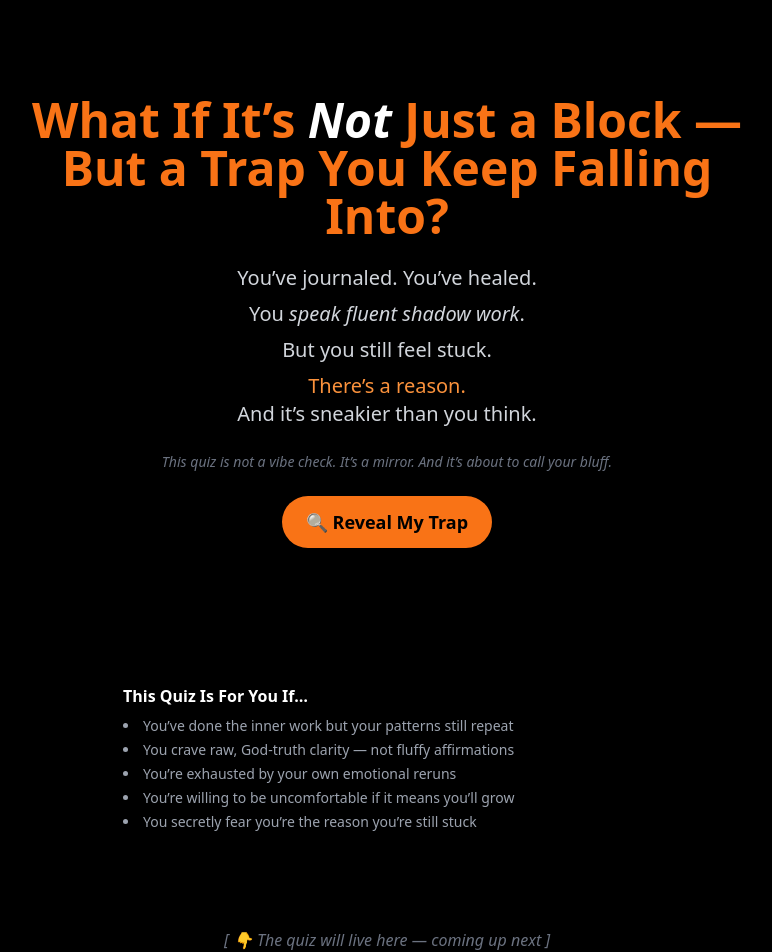
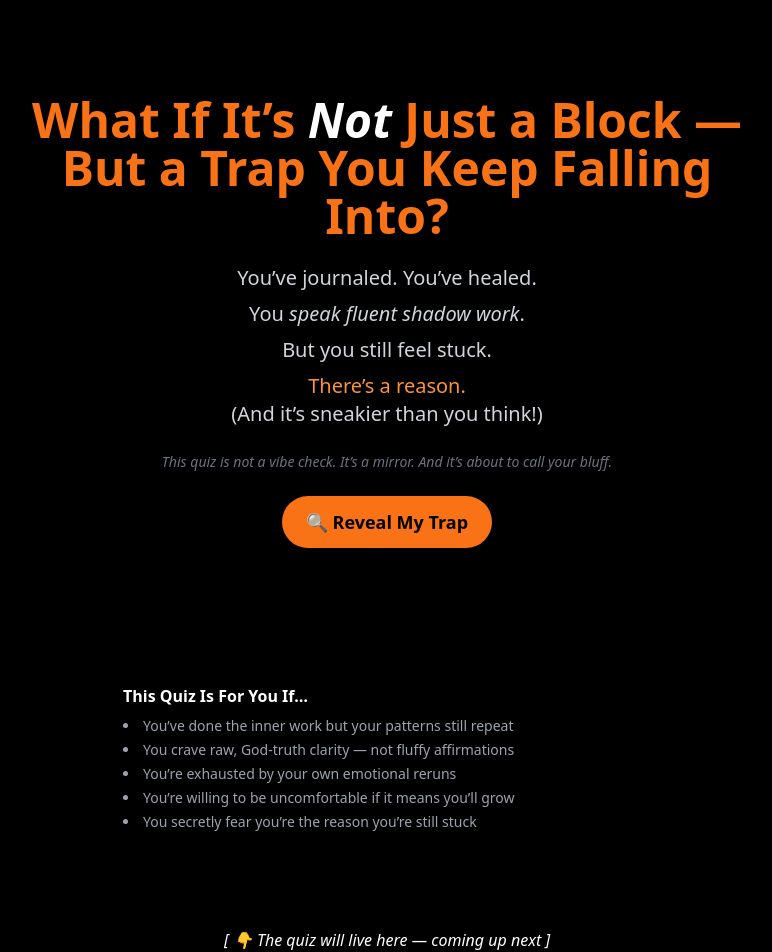
Before and after one commit to wholesoulworks/breakthrough-quiz, a React (Vite) app: page / in a window 1280 px wide. Shown: the top 952 px of the page, without its empty margins (253-1025 px from the left). Built offline with nearby package versions, Linux system fonts and the light colour scheme.

Commit message:
Update App.jsx

```diff
--- a/src/App.jsx
+++ b/src/App.jsx
@@ -22,7 +22,7 @@ function App() {
             <p>You’ve journaled. You’ve healed.</p>
             <p>You <span className="italic">speak fluent shadow work</span>.</p>
             <p>But you still feel stuck.</p>
-            <p><span className="text-orange-400 font-medium">There’s a reason.</span><br />And it’s sneakier than you think.</p>
+            <p><span className="text-orange-400 font-medium">There’s a reason.</span><br />(And it’s sneakier than you think!)</p>
           </div>
 
           <p className="italic text-sm text-gray-500">
@@ -52,7 +52,7 @@ function App() {
 
       {/* Quiz Placeholder */}
       <section id="quiz" className="py-24 text-center">
-        <p className="text-gray-500 italic">[ 👇 The quiz will live here — coming up next ]</p>
+        <p className="text-white-500 italic">[ 👇 The quiz will live here — coming up next ]</p>
       </section>
     </div>
   );
```
